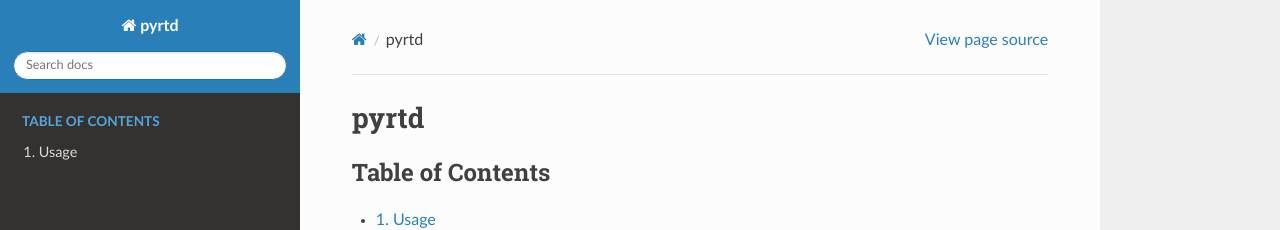
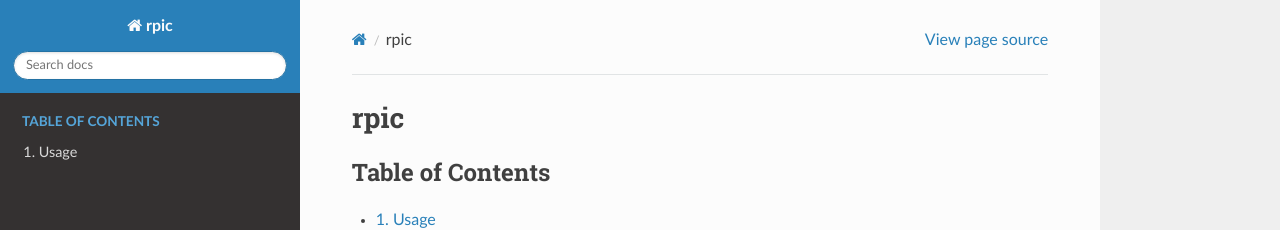
Before and after one commit to DreamingRaven/rpic, a Sphinx documentation site: the page built from docs/source/index.rst, in a window 1280 px wide. Shown: the top 230 px of the page. Built offline with Sphinx 7.4.7 and the Read the Docs theme 2.0.0, drawn with Linux system fonts in a browser that asks for light colours; the version number could not be read and is left out.

Commit message:
Basic reconfig to rpic name
also spotted missing .gitignore

```diff
--- a/docs/source/conf.py
+++ b/docs/source/conf.py
@@ -45,7 +45,7 @@ print("sys path:", sys.path)
 
 # -- Project information -----------------------------------------------------
 
-project = 'pyrtd'
+project = 'rpic'
 copyright = '2019, George Onoufriou (GeorgeRaven, archer, DreamingRaven)'
 author = 'GeorgeRaven'
 master_doc = 'index'
--- a/docs/source/index.rst
+++ b/docs/source/index.rst
@@ -3,8 +3,8 @@
    You can adapt this file completely to your liking, but it should at least
    contain the root `toctree` directive.
 
-pyrtd
-=====
+rpic
+====
 
 .. toctree::
   :maxdepth: 2
```
Also changed, not shown: 1 other file.
